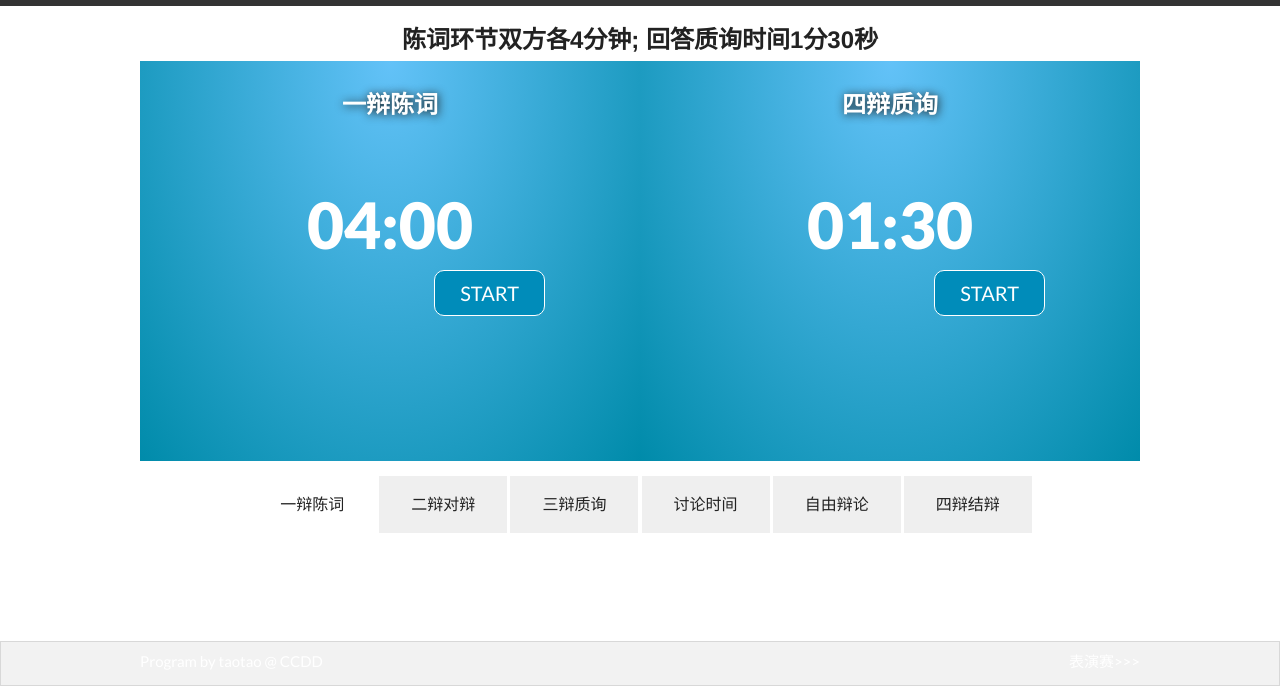
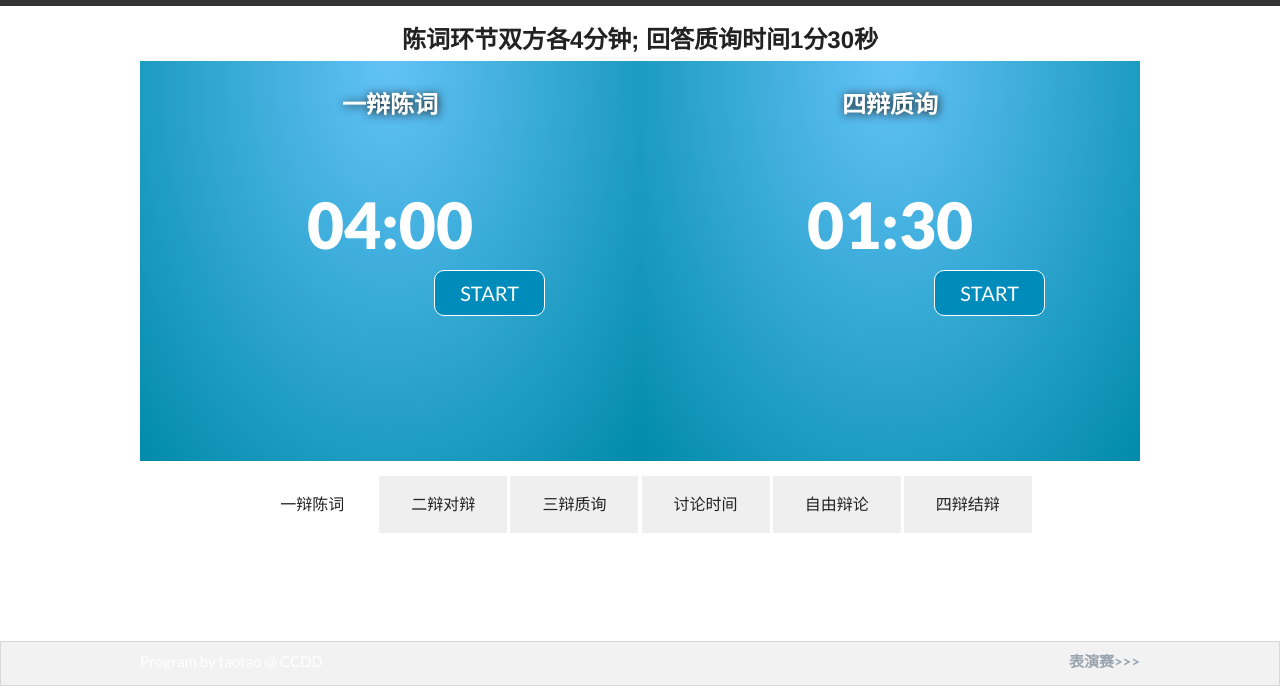
Before and after one commit to hellotaotao/debate_timing_system, a plain HTML site: page index.html in a window 1280 px wide. Shown: the part 114-800 px from the top of the page. Drawn offline with Linux system fonts and the light colour scheme.

Commit message:
change "表演赛" style

```diff
--- a/index.html
+++ b/index.html
@@ -185,7 +185,9 @@
 </html>
 <footer class="clearfix panel">
   <div class="text-white row">Program by taotao @ CCDD
-    <div id="change-topic-button" class="right secondary tiny">表演赛>>></div>
+    <div id="change-topic-button" class="right secondary tiny"><a href="#">
+
+        表演赛>>></a></div>
   </div>
 </footer>
 <script src="js/variables.js"></script>
```
Also changed, not shown: 1 other file.
